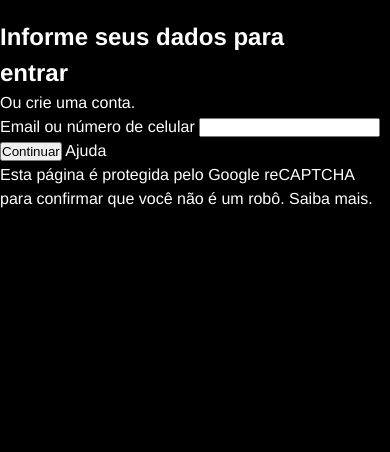
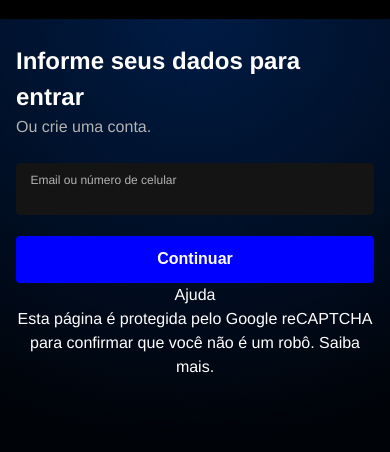
Before and after one commit to 1139361-create/Trabalho---Front-End, a plain HTML site: page Structures/index.html in a window 390 px wide. Shown: the part 56-508 px from the top of the page. Drawn offline with Linux system fonts and the light colour scheme.

Commit message:
Estiliza o formulario de login mobile first
 Flexbox no login-main centraliza a caixa de login na tela, Titulo e texto Ou crie uma conta alinhados a esquerda, imitando a referencia visual e Label posicionado com absolute para simular o rotulo flutuante da Netflix.

```diff
--- a/Structures/style.css
+++ b/Structures/style.css
@@ -55,3 +55,86 @@ a:hover {
 .logo img {
   width: 110px;
 }
+
+.login-main {
+  min-height: 80vh;
+  display: flex;
+  justify-content: center;
+  align-items: flex-start;
+  padding: 1.5rem 1rem;
+  background-image:
+    radial-gradient(circle at top, rgba(0, 40, 100, 0.6), transparent 60%),
+    linear-gradient(to bottom, #000814, #000);
+  background-size: cover;
+  background-position: center;
+}
+
+.login-box {
+  width: 100%;
+  max-width: 450px;
+  text-align: center;
+}
+
+#login-title,
+.login-box > p {
+  text-align: left;
+}
+
+.login-box > p {
+  color: var(--cor-texto-cinza);
+  margin-bottom: 1.5rem;
+}
+
+.form-group {
+  position: relative;
+}
+
+.form-group input {
+  width: 100%;
+  padding: 1rem;
+  background-color: var(--cor-cinza-input);
+  border: 1px solid var(--cor-cinza-input);
+  border-radius: var(--raio-borda);
+  color: var(--cor-texto-claro);
+  font-size: 1rem;
+}
+
+.form-group label {
+  display: block;
+  font-size: 0.75rem;
+  color: var(--cor-texto-cinza);
+  position: absolute;
+  top: 0.5rem;
+  left: 0.9rem;
+  pointer-events: none;
+}
+
+.form-group input:focus {
+  outline: none;
+  border: 1px solid var(--cor-texto-claro);
+  box-shadow: 0 0 0 1px var(--cor-texto-claro);
+}
+
+.error-message {
+  display: block;
+  color: #ffb800;
+  font-size: 0.8rem;
+  margin-top: 0.3rem;
+  min-height: 1rem;
+}
+
+.btn-entrar {
+  width: 100%;
+  padding: 0.9rem;
+  border: none;
+  border-radius: var(--raio-borda);
+  font-size: 1rem;
+  font-weight: bold;
+  cursor: pointer;
+  background-color: var(--cor-azul);
+  color: var(--cor-texto-claro);
+}
+
+.btn-entrar:hover {
+  background-color: var(--cor-azul-hover);
+}
```
